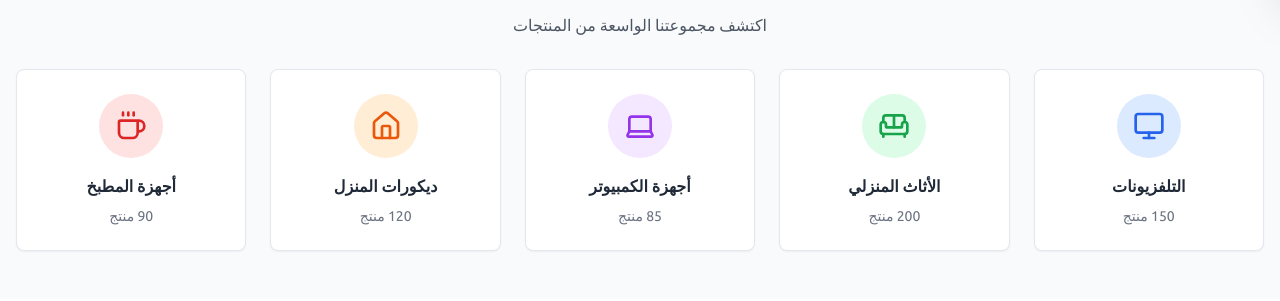
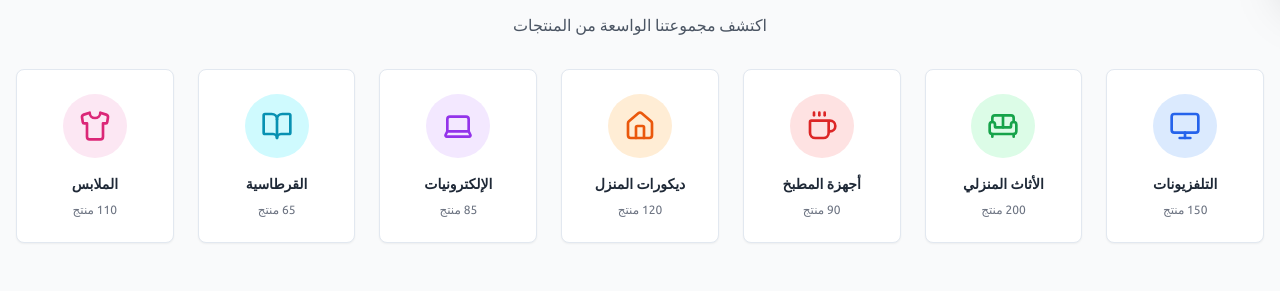
Before and after one commit to shib7m/shibam-commerce-hub, a React (Vite) app: page / in a window 1280 px wide. Shown: the part 812-1113 px from the top of the page. Built offline with nearby package versions, Linux system fonts and the light colour scheme.

Commit message:
Fix: Show clothing category on homepage
Added the clothing category to the homepage alongside other categories in the categories section.

```diff
--- a/src/components/CategoriesSection.tsx
+++ b/src/components/CategoriesSection.tsx
@@ -1,6 +1,6 @@
 
 import React from 'react';
-import { Monitor, Sofa, Laptop, Home, Coffee } from 'lucide-react';
+import { Monitor, Sofa, Laptop, Home, Coffee, BookOpen, Shirt } from 'lucide-react';
 import { Link } from 'react-router-dom';
 import { Card, CardContent } from '@/components/ui/card';
 
@@ -12,7 +12,7 @@ const CategoriesSection = () => {
       icon: Monitor,
       color: 'bg-blue-100 text-blue-600',
       count: 150,
-      path: '/electronics/tvs'
+      path: '/televisions'
     },
     {
       id: 2,
@@ -20,15 +20,15 @@ const CategoriesSection = () => {
       icon: Sofa,
       color: 'bg-green-100 text-green-600',
       count: 200,
-      path: '/furniture'
+      path: '/home-furniture'
     },
     {
       id: 3,
-      name: 'أجهزة الكمبيوتر',
-      icon: Laptop,
-      color: 'bg-purple-100 text-purple-600',
-      count: 85,
-      path: '/electronics'
+      name: 'أجهزة المطبخ',
+      icon: Coffee,
+      color: 'bg-red-100 text-red-600',
+      count: 90,
+      path: '/kitchen-appliances'
     },
     {
       id: 4,
@@ -40,11 +40,27 @@ const CategoriesSection = () => {
     },
     {
       id: 5,
-      name: 'أجهزة المطبخ',
-      icon: Coffee,
-      color: 'bg-red-100 text-red-600',
-      count: 90,
-      path: '/small-appliances'
+      name: 'الإلكترونيات',
+      icon: Laptop,
+      color: 'bg-purple-100 text-purple-600',
+      count: 85,
+      path: '/electronics'
+    },
+    {
+      id: 6,
+      name: 'القرطاسية',
+      icon: BookOpen,
+      color: 'bg-cyan-100 text-cyan-600',
+      count: 65,
+      path: '/stationery'
+    },
+    {
+      id: 7,
+      name: 'الملابس',
+      icon: Shirt,
+      color: 'bg-pink-100 text-pink-600',
+      count: 110,
+      path: '/clothing'
     }
   ];
 
@@ -56,7 +72,7 @@ const CategoriesSection = () => {
           <p className="text-gray-600">اكتشف مجموعتنا الواسعة من المنتجات</p>
         </div>
 
-        <div className="grid grid-cols-2 md:grid-cols-3 lg:grid-cols-5 gap-6">
+        <div className="grid grid-cols-2 md:grid-cols-3 lg:grid-cols-4 xl:grid-cols-7 gap-6">
           {categories.map((category) => {
             const IconComponent = category.icon;
             return (
@@ -66,8 +82,8 @@ const CategoriesSection = () => {
                     <div className={`w-16 h-16 mx-auto mb-4 rounded-full flex items-center justify-center ${category.color} group-hover:scale-110 transition-transform duration-300`}>
                       <IconComponent className="w-8 h-8" />
                     </div>
-                    <h3 className="font-semibold text-gray-800 mb-2">{category.name}</h3>
-                    <p className="text-sm text-gray-500">{category.count} منتج</p>
+                    <h3 className="font-semibold text-gray-800 mb-2 text-sm">{category.name}</h3>
+                    <p className="text-xs text-gray-500">{category.count} منتج</p>
                   </CardContent>
                 </Card>
               </Link>
```
